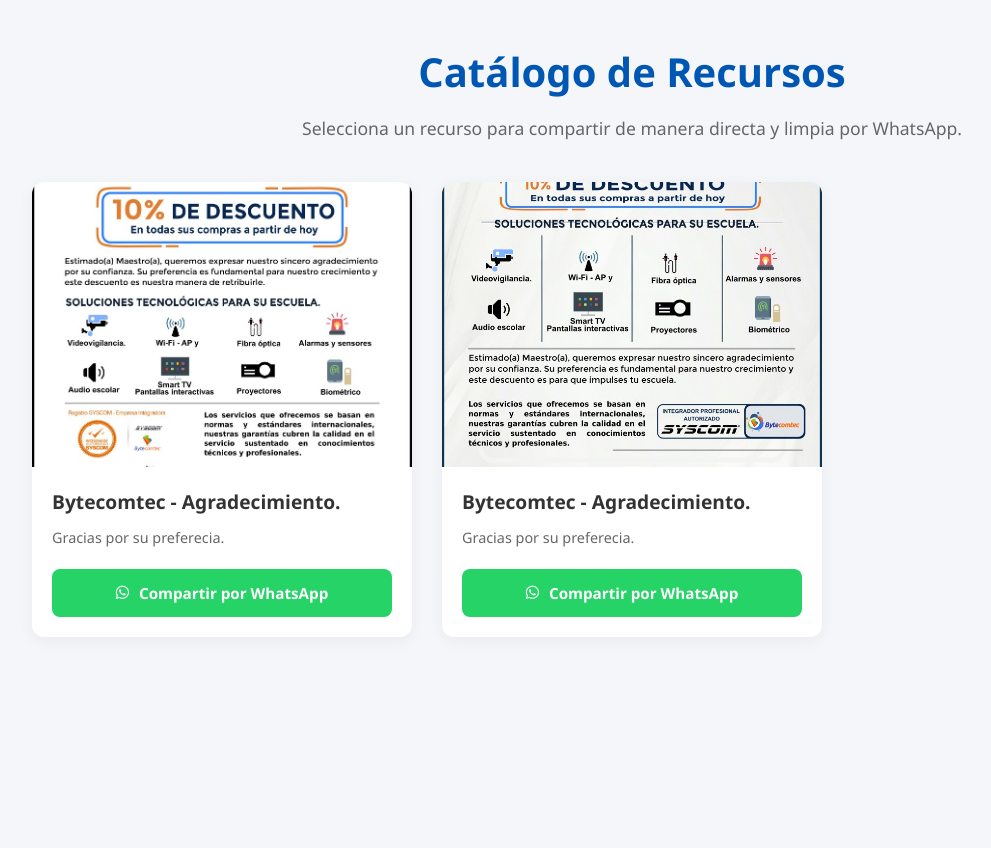
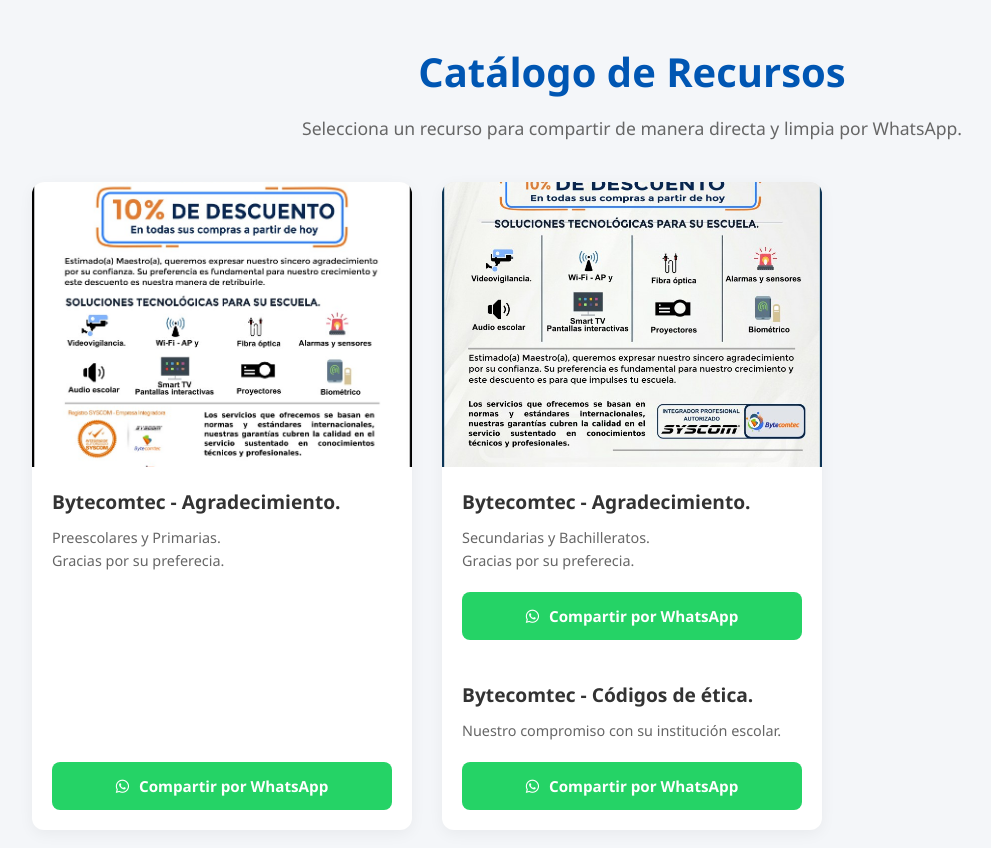
Before and after one commit to bytecomtec/documentos, a plain HTML site: page index.html in a window 1280 px wide. Shown: the whole page, without its empty margins (8-999 px from the left). Before the commit the page ends 800 px from the top, so only its background shows below. Drawn offline with Linux system fonts and the light colour scheme.

Commit message:
Update index.html

```diff
--- a/index.html
+++ b/index.html
@@ -165,7 +165,7 @@
                 </div>
                 <div class="card-content">
                     <h2 class="card-title">Bytecomtec - Agradecimiento.</h2>
-                    <p class="card-description">Gracias por su preferecia.</p>
+                    <p class="card-description">Preescolares y Primarias.<br>Gracias por su preferecia.</p>
 
                     <a href="#" class="btn-whatsapp" onclick="shareWhatsApp(this, 'https://bytecomtec.github.io/documentos/agradecimiento1.html')">
                         <i class="fab fa-whatsapp"></i> Compartir por WhatsApp
@@ -179,12 +179,22 @@
                 </div>
                 <div class="card-content">
                     <h2 class="card-title">Bytecomtec - Agradecimiento.</h2>
-                    <p class="card-description">Gracias por su preferecia.</p>
+                    <p class="card-description">Secundarias y Bachilleratos.<br>Gracias por su preferecia.</p>
 
                     <a href="#" class="btn-whatsapp" onclick="shareWhatsApp(this, 'https://bytecomtec.github.io/documentos/agradecimiento2.html')">
                         <i class="fab fa-whatsapp"></i> Compartir por WhatsApp
                     </a>
                 </div>
+
+                <div class="card-content">
+                    <h2 class="card-title">Bytecomtec - Códigos de ética.</h2>
+                    <p class="card-description">Nuestro compromiso con su institución escolar.</p>
+
+                    <a href="#" class="btn-whatsapp" onclick="shareWhatsApp(this, 'https://bytecomtec.github.io/documentos/etica.html')">
+                        <i class="fab fa-whatsapp"></i> Compartir por WhatsApp
+                    </a>
+                </div>
+
             </article>
 
         </main>
```
